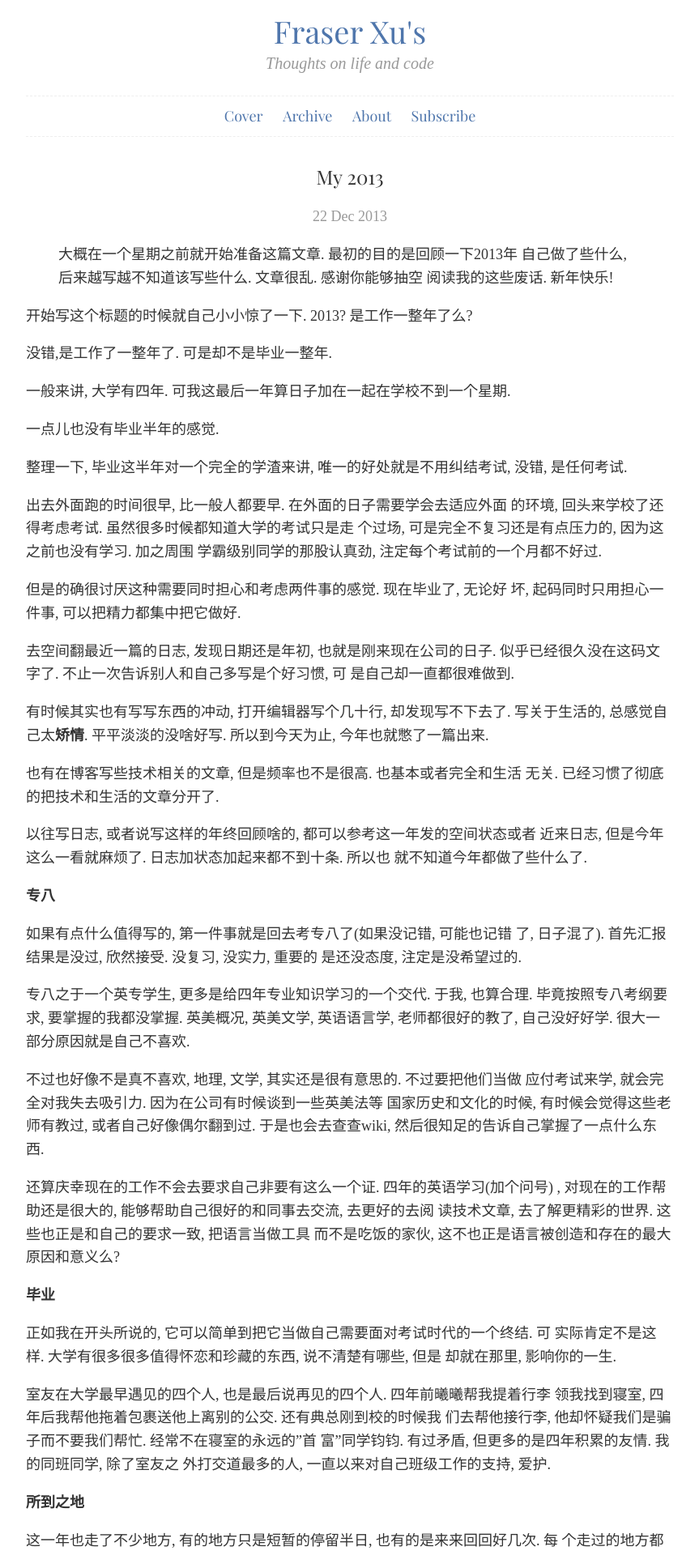
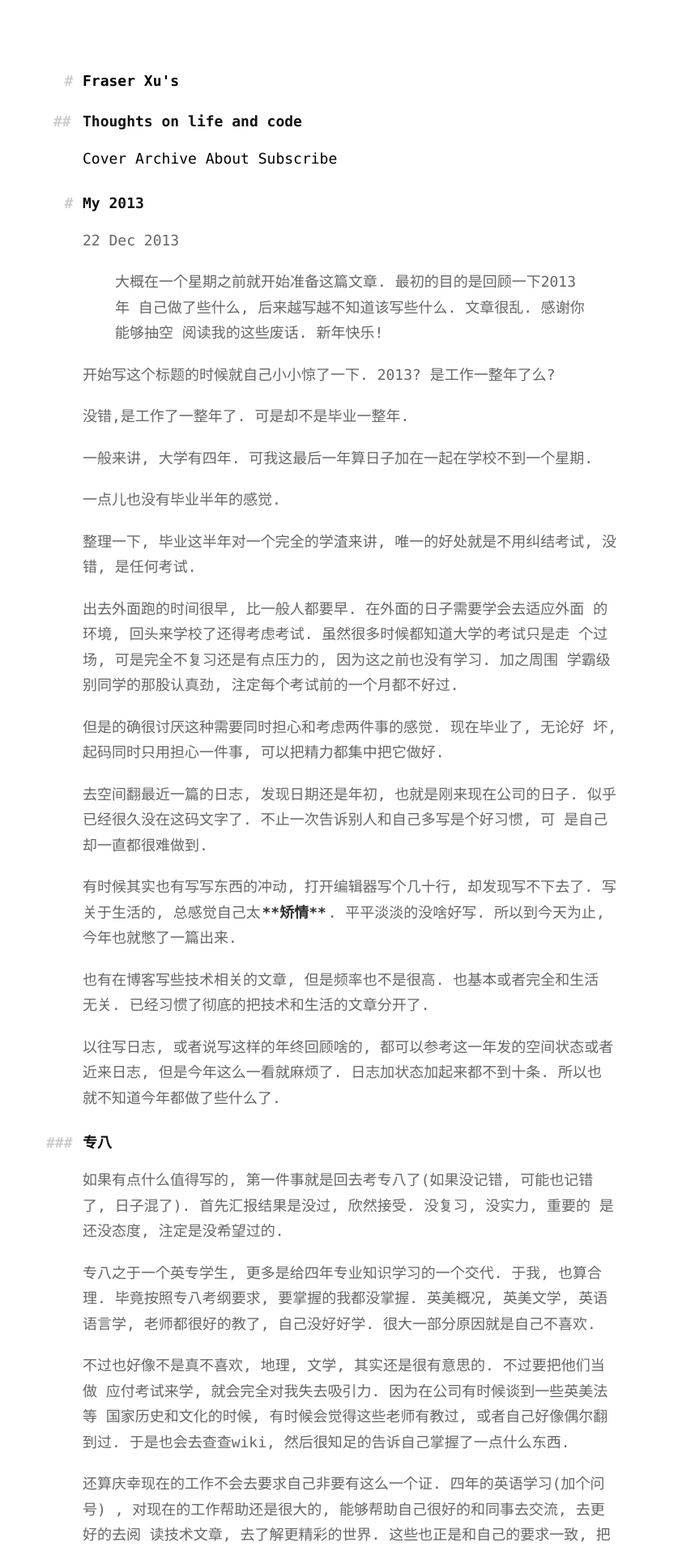
Before and after one commit to fraserxu/fraserxu.github.io, a Jekyll site: the page built from index.html, in a window 1280 px wide. Shown: the top 1915 px of the page at 81% size, without its empty margins (208-1071 px from the left). Built offline with Jekyll 4.4.1, drawn with Linux system fonts in a browser that asks for light colours; some web fonts are replaced; Markdown is read by kramdown in place of the engine named in the settings.

Commit message:
update style

```diff
--- a/_layouts/default.html
+++ b/_layouts/default.html
@@ -5,11 +5,8 @@
   <title>{{ page.title }}</title>
   <meta name="author" content="Fraser Xu" />
   <link rel="stylesheet" href="/css/screen.css" type="text/css" media="screen, projection" />
-  <link rel="stylesheet" href="/css/prettify.css" type="text/css" media="screen, projection" />
-  <script type="text/javascript" src="/js/prettify.js"></script>
-  <script type="text/javascript" src="/js/prettify-lua.js"></script>
 </head>
-<body onload="prettyPrint()">
+<body>
 
   <div class="container">
 
--- a/about.html
+++ b/about.html
@@ -5,11 +5,9 @@
   <title>About Fraser Xu</title>
   <meta name="author" content="Fraser Xu" />
   <link rel="stylesheet" href="/css/screen.css" type="text/css" media="screen, projection" />
-  <link rel="stylesheet" href="/css/prettify.css" type="text/css" media="screen, projection" />
-  <script type="text/javascript" src="/js/prettify.js"></script>
-  <script type="text/javascript" src="/js/prettify-lua.js"></script>
+  <link rel="stylesheet" href="/css/pygments-manni.css" type="text/css" media="screen, projection" />
 </head>
-<body onload="prettyPrint()">
+<body>
 
   <div class="container">
 
--- a/css/screen.css
+++ b/css/screen.css
@@ -1,114 +1,333 @@
-@import url(normalize.css);
-@import url(http://fonts.googleapis.com/css?family=Gentium+Book+Basic:400,700italic,700,400italic);
-@import url(http://fonts.googleapis.com/css?family=Playfair+Display:400,700,400italic,700italic);
+/* Body resets
+-------------------------------------------------- */
 
-body {
-  font-family: "Gentium Book Basic", serif;
-  font-size: 18px;
-  color: #333;
-  line-height: 1.6;
+* {
+  -webkit-box-sizing: border-box;
+     -moz-box-sizing: border-box;
+          box-sizing: border-box;
 }
 
-a {
-  color: #4F76AC;
-  text-decoration: none;
+html,
+body {
+  margin: 0;
+  padding: 0;
+}
+html {
+  font-size: 62.5%;
+}
+body {
+  padding: 30px;
+  font-family: Menlo, Monaco, monospace;
+  font-size: 14px;
+  line-height: 1.5;
+  color: #666;
+  background-color: #fff;
 }
 
-a:hover {
-  color: #509610;
-}
-
-code {
-  font-size: 14px;
-  font-family: Consolas, Menlo, "Dejavu Sans Mono", monospace;
-}
-
-.container {
-  width: 800px;
-  margin: 20px auto;
+p {
+  margin: 0 0 20px;
 }
 
 h1, h2, h3 {
-  font-weight: normal;
+  position: relative;
+  margin: 30px 0 20px;
+  font-size: 18px;
+  font-weight: bold;
+  line-height: 1.1;
+  color: #111;
+  text-rendering: optimizeLegibility;
+}
+h1:before,
+h2:before,
+h3:before {
+  position: absolute;
+  top: auto;
+  color: #ccc;
+  display: none;
+}
+h1:before {
+  content: "#";
+  left: -1.25em;
+}
+h2:before {
+  content: "##";
+  left: -2em;
+}
+h3:before {
+  content: "###";
+  left: -2.5em;
 }
 
-.header h1 {
-  font-family: "Playfair Display", serif;
-  font-size: 38px;
-  text-align: center;
-  line-height: 1.0;
-  margin: 10px 0;
+/* Emphasis */
+em,
+strong {
+  padding-left: .1em;
+  padding-right: .1em;
 }
 
-.header h2 {
-  font-size: 20px;
-  text-align: center;
-  color: #999;
-  line-height: 1.0;
-  margin: 0;
-  font-style: italic;
+strong {
+  font-weight: bold;
+  color: #333;
+}
+strong:before,
+strong:after {
+  content: "**";
 }
 
-.nav {
-  font-family: "Playfair Display", serif;
-  margin: 30px 0;
-  padding: 10px 0;
-  text-align: center;
-  border-top: 1px dashed #eee;
-  border-bottom: 1px dashed #eee;
+em:before,
+em:after {
+  content: "*";
 }
 
-.nav a {
-  display: inline-block;
-  margin: 0 10px;
+/* Lists */
+ul, ol {
+  padding: 0;
+  margin: 0 0 20px;
+}
+.body li {
+  list-style: none;
+  margin-bottom: 8px;
+}
+.body li:before {
+  content: "* ";
+  margin-left: -1.25em;
+  color: #ccc;
 }
 
-.content {
+hr {
+  margin: 0;
+  border: 0;
+}
+hr:after {
+  display: block;
   margin: 20px 0;
+  content: "-----";
+  color: #ccc;
 }
 
-.content h1 {
-  font-family: "Playfair Display", serif;
-  text-align: center;
-  font-size: 24px;
+abbr {
+  background-color: #eee;
+  display: inline-block;
+  padding: 3px;
+  font-size: 13px;
+  font-weight: bold;
+  color: #555;
+  text-shadow: 0 1px 1px rgba(255, 255, 255, 0.5);
+  text-transform: uppercase;
+  border-radius: 3px;
 }
 
-.content h2 {
-  font-family: "Playfair Display", serif;
-  text-align: center;
-  font-size: 20px;
-  color: #666;
+code, pre {
+  font-family: Menlo, Monaco, "Courier New", monospace;
+}
+code {
+  color: #d14;
+}
+code:before,
+code:after {
+  content: "`";
+  color: #ccc;
 }
 
-.content h3 {
-  font-size: 18px;
-  font-weight: bold;
+pre {
+  display: block;
+  margin: 0 0 14px;
+  font-size: 14px;
+  line-height: 28px;
+  white-space: pre;
+  white-space: pre-wrap;
+  word-break: break-all;
+  word-wrap: break-word;
+}
+pre code {
+  padding: 0;
+  color: inherit;
+  background-color: transparent;
+  border: 0;
+}
+pre code:before,
+pre code:after {
+  content: "";
+}
+.highlight {
+  margin-bottom: 15px;
+  padding: 15px 20px;
+  background-color: #f5f5f5;
+  border-radius: 2px;
+}
+.highlight pre {
+  margin-bottom: 0;
+  font-size: 16px;
 }
 
-.related, .comment {
-  border-top: 1px dashed #ddd;
+/* Links
+-------------------------------------------------- */
+a {
+  font-weight: inherit;
+  line-height: inherit;
+  color: #000;
+  text-decoration: none;
+}
+a:hover {
+  text-decoration: underline;
 }
 
-.related h2 {
-  font-family: "Playfair Display", serif;
-  text-align: center;
-  font-style: italic;
-  font-size: 24px;
+
+/* Scaffolding
+-------------------------------------------------- */
+
+.container {
+  max-width: 660px;
+  margin: 0 auto;
+}
+
+
+/* Posts
+-------------------------------------------------- */
+
+/* List of posts
+------------------------- */
+.posts,
+.fourohfour {
+  margin-bottom: 80px;
+}
+.posts li a small {
+  font-size: 75%;
   color: #999;
 }
-
-.comment {
-  color: #999;
-  font-size: 20px;
-  padding: 20px 0;
+.posts li a:hover {
+  color: #000;
+  text-decoration: none;
+}
+.posts li a:hover small {
+  color: #000;
 }
 
-.meta {
-  text-align: center;
-  margin: 10px 0;
-  color: #999;
+/* Single post
+------------------------- */
+.post {
+  position: relative;
+  margin-bottom: 80px;
+}
+.post:after {
+  display: block;
+  content: '----------';
+  margin: 80px 0;
+  color: #ccc;
+}
+.post img {
+  max-width: 100%;
+}
+.post ol {
+
+}
+.tweet-button {
+  margin: 14px 0;
+}
+.post-date {
+  display: block;
+  margin: -10px 0 10px;
+  color: #ccc;
 }
 
-.comment {
-  border-top: 1px dashed #ddd;
+.page {
+  padding-bottom: 80px;
 }
+.page-title {
+  margin-bottom: 40px;
+}
+
+.talk p {
+  margin-top: 20px;
+}
+
+
+
+/* Pagination
+-------------------------------------------------- */
+
+.pagination {
+  margin-bottom: 80px;
+  color: #ccc;
+}
+.pagination a,
+.pagination span {
+  display: inline-block;
+  padding: 8px 10px;
+}
+.pagination a:hover {
+  text-decoration: none;
+  background-color: #eee;
+  border-radius: 4px;
+}
+
+
+
+
+/* Projects
+-------------------------------------------------- */
+
+.project {
+  margin-top: 20px;
+  margin-bottom: 40px;
+}
+.project img {
+  border: 1px solid rgba(0,0,0,.1);
+  border-radius: 4px;
+}
+
+
+
+/* Misc
+-------------------------------------------------- */
+
+.right {
+  float: right;
+}
+.left {
+  float: left;
+}
+.muted {
+  color: #777;
+}
+
+.gist-highlight {
+  max-height: 400px;
+  overflow-y: scroll;
+}
+
+
+
+/* Responsive
+-------------------------------------------------- */
+
+@media (min-width: 768px) {
+  /* Increase body padding and font-sizes */
+  body {
+    padding: 30px;
+    font-size: 18px;
+    line-height: 1.75;
+  }
+  .fusion-ads {
+    position: fixed;
+    right: 30px;
+    bottom: 30px;
+    width: 140px;
+    margin: 0;
+    text-align: right;
+  }
+  .fusion-ads img {
+    display: inline-block;
+  }
+  h1:before,
+  h2:before,
+  h3:before {
+    display: inline;
+  }
+}
+
+@media (min-width: 1024px) {
+  body {
+    padding: 60px 30px;
+  }
+}
```
Also changed, not shown: css/pygments-manni.css (added, +66 -0 lines).
